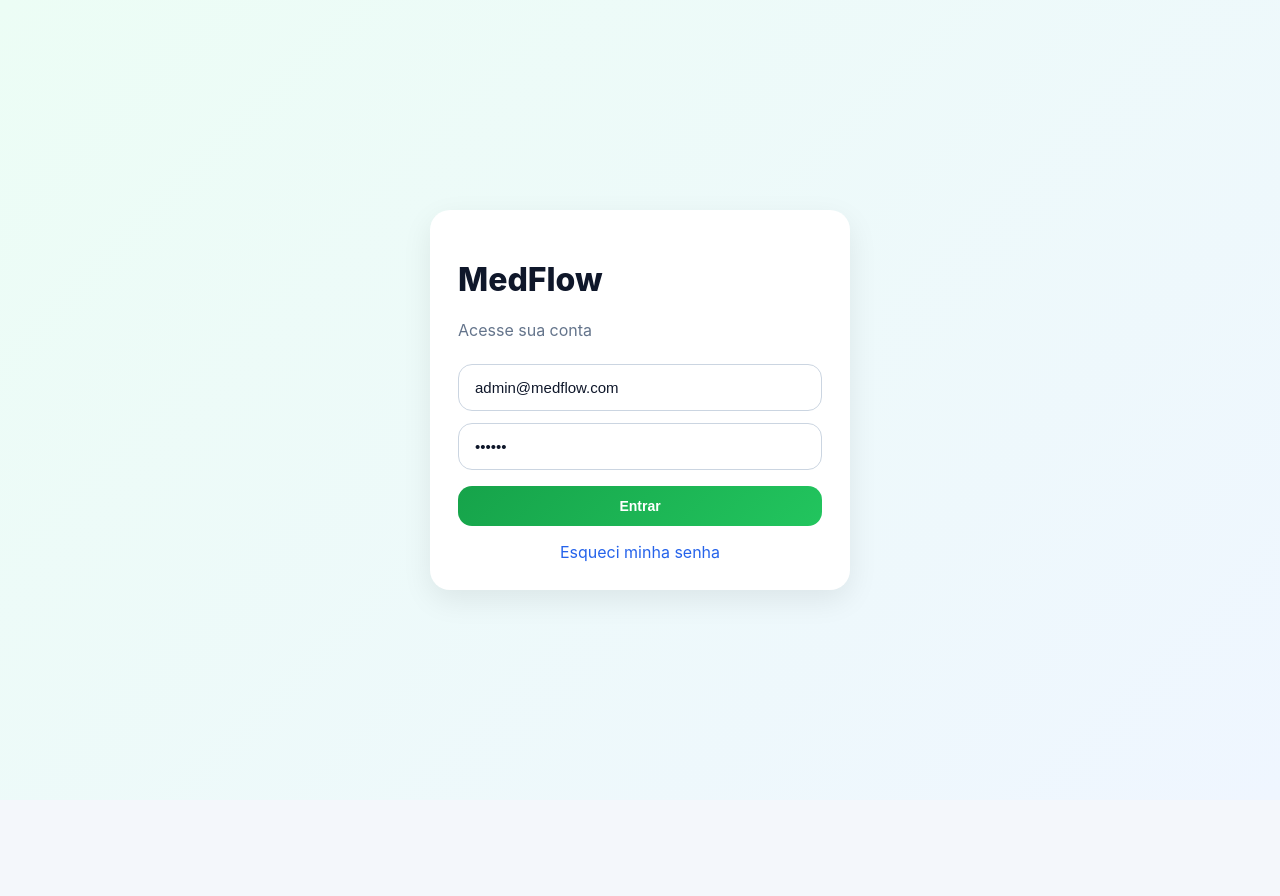
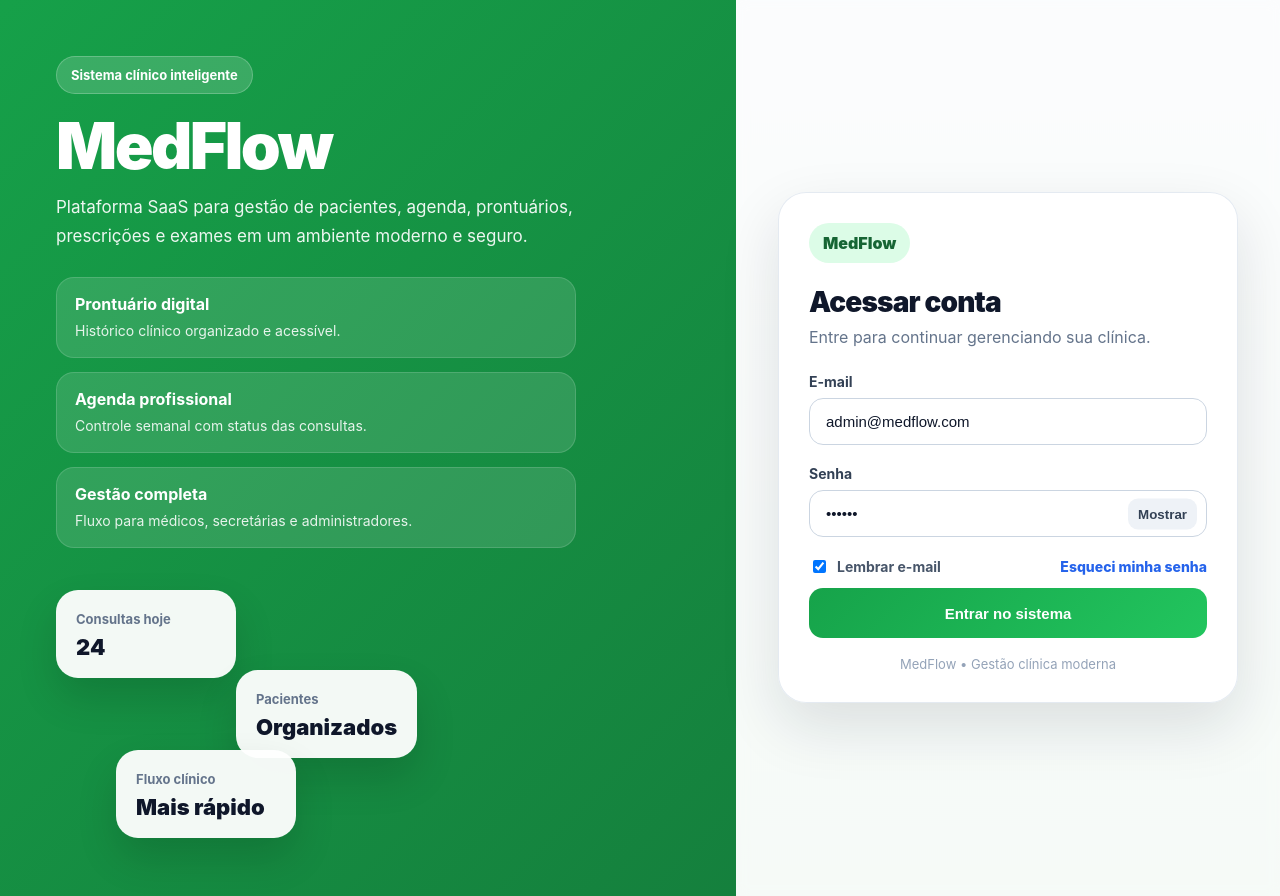
Before and after one commit to Viniciosmcbmaciel/medflow-mvp, a Next.js app in the folder frontend/: page /login in a window 1280 px wide. Before the commit the page ends 800 px from the top, so only its background shows below. Built offline with nearby package versions, Linux system fonts and the light colour scheme; no server answers.

Commit message:
feat: premium login ux

```diff
--- a/frontend/app/globals.css
+++ b/frontend/app/globals.css
@@ -617,3 +617,18 @@ a {
   background: #ede9fe;
   color: #5b21b6;
 }
+
+.login-spinner {
+  width: 16px;
+  height: 16px;
+  border: 2px solid rgba(255, 255, 255, 0.45);
+  border-top-color: #ffffff;
+  border-radius: 999px;
+  animation: login-spin 0.7s linear infinite;
+}
+
+@keyframes login-spin {
+  to {
+    transform: rotate(360deg);
+  }
+}
--- a/frontend/app/login/page.tsx
+++ b/frontend/app/login/page.tsx
@@ -1,8 +1,8 @@
 "use client";
 
+import Link from "next/link";
 import { useEffect, useState } from "react";
 import { useRouter } from "next/navigation";
-import Link from "next/link";
 import { getStoredUser, getToken } from "../../lib/auth";
 
 const API_URL = process.env.NEXT_PUBLIC_API_URL;
@@ -12,9 +12,18 @@ export default function LoginPage() {
 
   const [email, setEmail] = useState("admin@medflow.com");
   const [password, setPassword] = useState("123456");
+  const [showPassword, setShowPassword] = useState(false);
+  const [rememberMe, setRememberMe] = useState(true);
   const [loading, setLoading] = useState(false);
 
   useEffect(() => {
+    const savedEmail = localStorage.getItem("medflow_remember_email");
+
+    if (savedEmail) {
+      setEmail(savedEmail);
+      setRememberMe(true);
+    }
+
     const token = getToken();
     const user = getStoredUser();
 
@@ -34,87 +43,214 @@ export default function LoginPage() {
         headers: {
           "Content-Type": "application/json",
         },
-        body: JSON.stringify({ email, password }),
+        body: JSON.stringify({
+          email,
+          password,
+        }),
       });
 
       const data = await res.json();
 
       if (!res.ok) {
-        throw new Error(data.message || "Erro ao fazer login");
+        throw new Error(data.message || data.error || "Erro ao fazer login");
       }
 
-      localStorage.setItem("medflow_token", data.token);
-      localStorage.setItem("medflow_user", JSON.stringify(data.user));
+      const token = data.token || data.accessToken;
+      const user = data.user;
+
+      if (!token) {
+        throw new Error("Token não retornado pelo login");
+      }
+
+      if (!user) {
+        throw new Error("Usuário não retornado pelo login");
+      }
+
+      localStorage.setItem("medflow_token", token);
+      localStorage.setItem("medflow_user", JSON.stringify(user));
+
+      if (rememberMe) {
+        localStorage.setItem("medflow_remember_email", email);
+      } else {
+        localStorage.removeItem("medflow_remember_email");
+      }
 
       router.push("/");
     } catch (error: any) {
-      alert(error.message);
+      console.error(error);
+      alert(error.message || "Erro ao fazer login");
     } finally {
       setLoading(false);
     }
   }
 
   return (
-    <main
-      style={{
-        minHeight: "100vh",
-        display: "flex",
-        alignItems: "center",
-        justifyContent: "center",
-        background: "linear-gradient(135deg, #ecfdf5, #eff6ff)",
-        padding: 24,
-      }}
-    >
-      <div
-        style={{
-          width: "100%",
-          maxWidth: 420,
-          background: "#fff",
-          borderRadius: 20,
-          padding: 28,
-          boxShadow: "0 10px 30px rgba(0,0,0,0.08)",
-        }}
-      >
-        <h1 style={{ fontSize: 32, fontWeight: 800 }}>MedFlow</h1>
+    <main className="auth-shell">
+      <section className="auth-brand-panel">
+        <div className="auth-brand-content">
+          <div className="auth-badge">Sistema clínico inteligente</div>
 
-        <p style={{ color: "#64748b", marginBottom: 24 }}>
-          Acesse sua conta
+          <h1 className="auth-title">MedFlow</h1>
+
+          <p className="auth-description">
+            Plataforma SaaS para gestão de pacientes, agenda, prontuários,
+            prescrições e exames em um ambiente moderno e seguro.
           </p>
 
-        <form onSubmit={handleLogin}>
+          <div className="auth-feature-list">
+            <div className="auth-feature-card">
+              <strong>Prontuário digital</strong>
+              <span>Histórico clínico organizado e acessível.</span>
+            </div>
+
+            <div className="auth-feature-card">
+              <strong>Agenda profissional</strong>
+              <span>Controle semanal com status das consultas.</span>
+            </div>
+
+            <div className="auth-feature-card">
+              <strong>Gestão completa</strong>
+              <span>Fluxo para médicos, secretárias e administradores.</span>
+            </div>
+          </div>
+        </div>
+
+        <div className="auth-illustration">
+          <div className="auth-illustration-card auth-illustration-card-1">
+            <span className="illustration-label">Consultas hoje</span>
+            <strong>24</strong>
+          </div>
+
+          <div className="auth-illustration-card auth-illustration-card-2">
+            <span className="illustration-label">Pacientes</span>
+            <strong>Organizados</strong>
+          </div>
+
+          <div className="auth-illustration-card auth-illustration-card-3">
+            <span className="illustration-label">Fluxo clínico</span>
+            <strong>Mais rápido</strong>
+          </div>
+        </div>
+      </section>
+
+      <section className="auth-form-panel">
+        <div className="auth-form-card">
+          <div className="auth-form-header">
+            <div className="auth-logo-pill">MedFlow</div>
+            <h2>Acessar conta</h2>
+            <p>Entre para continuar gerenciando sua clínica.</p>
+          </div>
+
+          <form onSubmit={handleLogin} className="auth-form">
+            <div className="field">
+              <label className="label">E-mail</label>
               <input
+                type="email"
                 className="input"
-            placeholder="E-mail"
+                placeholder="seuemail@exemplo.com"
                 value={email}
                 onChange={(e) => setEmail(e.target.value)}
                 required
               />
+            </div>
 
+            <div className="field">
+              <label className="label">Senha</label>
+
+              <div style={{ position: "relative" }}>
                 <input
-            type="password"
+                  type={showPassword ? "text" : "password"}
                   className="input"
-            placeholder="Senha"
+                  placeholder="Digite sua senha"
                   value={password}
                   onChange={(e) => setPassword(e.target.value)}
                   required
-            style={{ marginTop: 12 }}
+                  style={{ paddingRight: 88 }}
                 />
 
                 <button
+                  type="button"
+                  onClick={() => setShowPassword((value) => !value)}
+                  style={{
+                    position: "absolute",
+                    right: 10,
+                    top: "50%",
+                    transform: "translateY(-50%)",
+                    border: "none",
+                    background: "#eef2f7",
+                    borderRadius: 10,
+                    padding: "8px 10px",
+                    fontWeight: 800,
+                    color: "#334155",
+                    cursor: "pointer",
+                  }}
+                >
+                  {showPassword ? "Ocultar" : "Mostrar"}
+                </button>
+              </div>
+            </div>
+
+            <div
+              style={{
+                display: "flex",
+                justifyContent: "space-between",
+                alignItems: "center",
+                gap: 12,
+                marginTop: 2,
+              }}
+            >
+              <label
+                style={{
+                  display: "flex",
+                  alignItems: "center",
+                  gap: 8,
+                  color: "#475569",
+                  fontWeight: 700,
+                  fontSize: 14,
+                  cursor: "pointer",
+                }}
+              >
+                <input
+                  type="checkbox"
+                  checked={rememberMe}
+                  onChange={(e) => setRememberMe(e.target.checked)}
+                />
+                Lembrar e-mail
+              </label>
+
+              <Link
+                href="/esqueci-senha"
+                style={{
+                  color: "#2563eb",
+                  fontWeight: 800,
+                  fontSize: 14,
+                }}
+              >
+                Esqueci minha senha
+              </Link>
+            </div>
+
+            <button
               type="submit"
-            className="button button-primary"
-            style={{ width: "100%", marginTop: 16 }}
+              className="button button-primary auth-submit-button"
+              disabled={loading}
             >
-            {loading ? "Entrando..." : "Entrar"}
+              {loading ? (
+                <span style={{ display: "inline-flex", alignItems: "center", gap: 8 }}>
+                  <span className="login-spinner" />
+                  Entrando...
+                </span>
+              ) : (
+                "Entrar no sistema"
+              )}
             </button>
           </form>
 
-        <div style={{ marginTop: 16, textAlign: "center" }}>
-          <Link href="/esqueci-senha" style={{ color: "#2563eb" }}>
-            Esqueci minha senha
-          </Link>
+          <div className="auth-form-footer">
+            <span>MedFlow • Gestão clínica moderna</span>
           </div>
         </div>
+      </section>
     </main>
   );
 }
```
Lines whose indentation alone changed are shown as unchanged.
